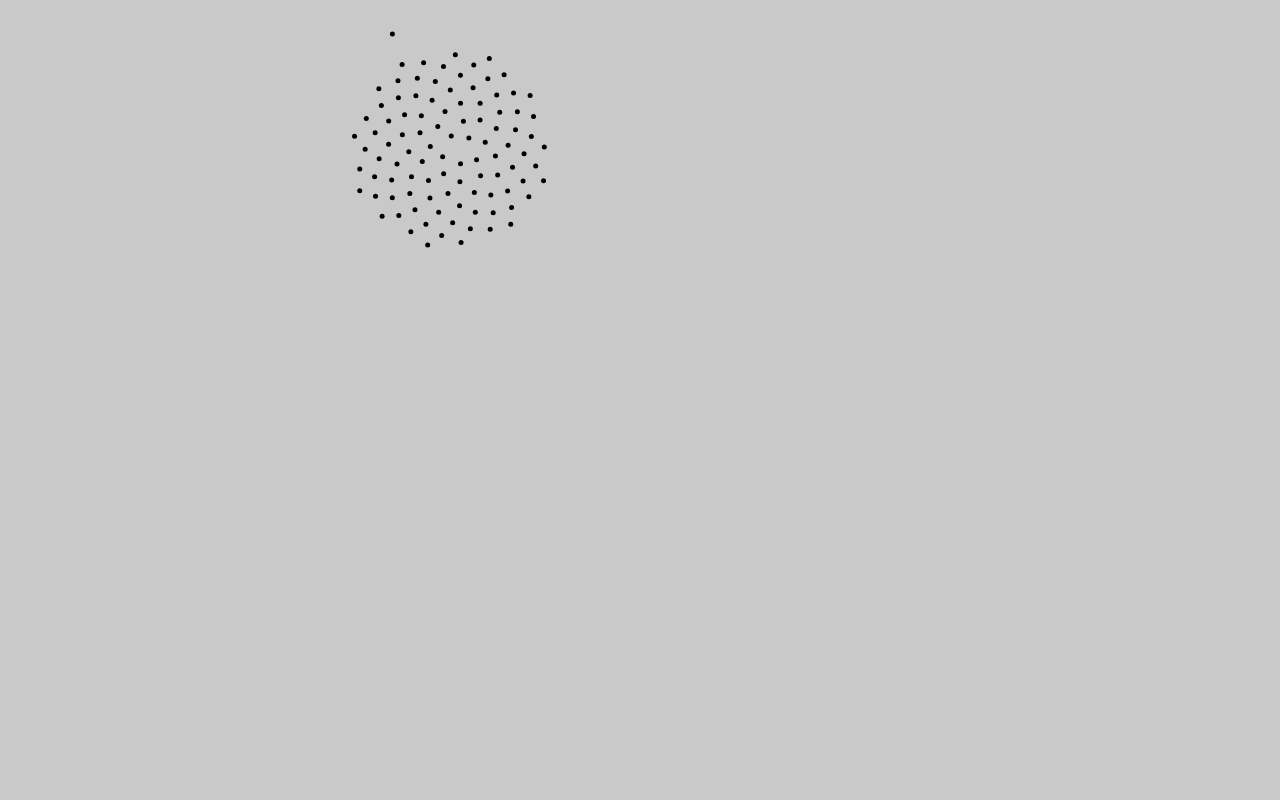
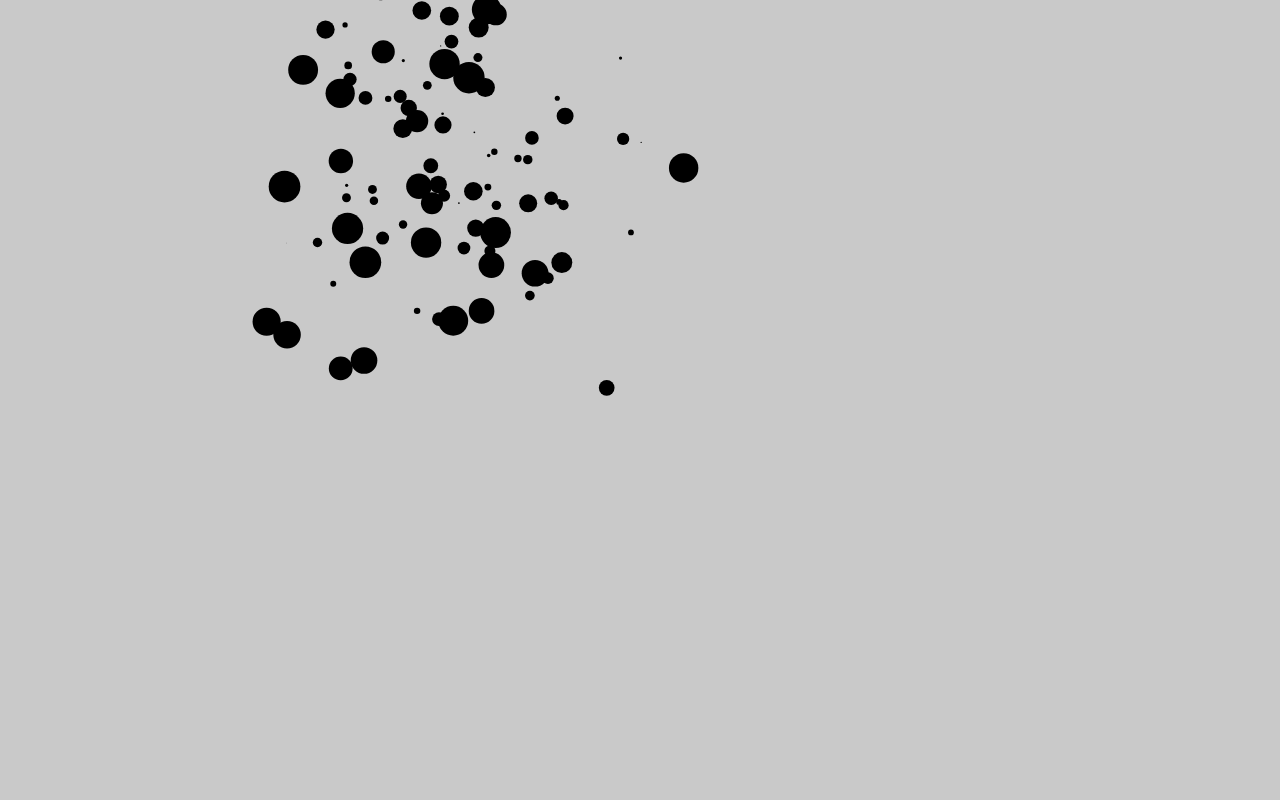
Before and after one commit to Pinka/mimic, a React (Create React App) app: page / in a window 1280 px wide. Built offline with nearby package versions, Linux system fonts and the light colour scheme.

Commit message:
random data

```diff
--- a/src/components/App.js
+++ b/src/components/App.js
@@ -28,7 +28,7 @@ class App extends React.Component {
             <svg>
                 {this.state.data.map((mimic, mimicIndex) =>
                     <g id={mimic.id} key={mimicIndex}>
-                        {mimic.data.map((d, i) => <circle r="2.5" cx={d.cx} cy={d.cy} key={i}></circle>)}
+                        {mimic.data.map((d, i) => <circle r={d.r} cx={d.cx} cy={d.cy} key={i}></circle>)}
                     </g>
                 )}
             </svg>
@@ -54,27 +54,26 @@ class App extends React.Component {
             var r = radius * Math.sqrt(i), a = theta * i;
             return {
                 cx: 500 / 2 + r * Math.cos(a) + 200,
-                cy: 300 / 2 + r * Math.sin(a)
+                cy: 300 / 2 + r * Math.sin(a),
+                r: 2.5
             };
         };
     }
     simulateDataChange() {
         setInterval(() => {
 
-            var newX = this.state.data[0].data[0].cx + (Math.random() * 33 * (Math.random() > 0.5 ? -1 : 1));
-            var newY = this.state.data[0].data[0].cy + (Math.random() * 44 * (Math.random() > 0.5 ? -1 : 1));
+            var data = this.state.data.map(mimic => {
 
-            var data = [
-                {
-                    id: 'phyllotaxis',
-                    data: [
-                        {
-                            cx: newX,
-                            cy: newY
-                        }
-                    ]
-                }
-            ];
+                mimic.data.map(i => {
+                    i.cx = i.cx + (Math.random() * 48 * (Math.random() > 0.5 ? -1 : 1));
+                    i.cy = i.cy + (Math.random() * 64 * (Math.random() > 0.5 ? -1 : 1));
+                    i.r = Math.random() * 16;
+
+                    return i;
+                });
+
+                return mimic;
+            });
 
             this.setState({
                 data: data
```
